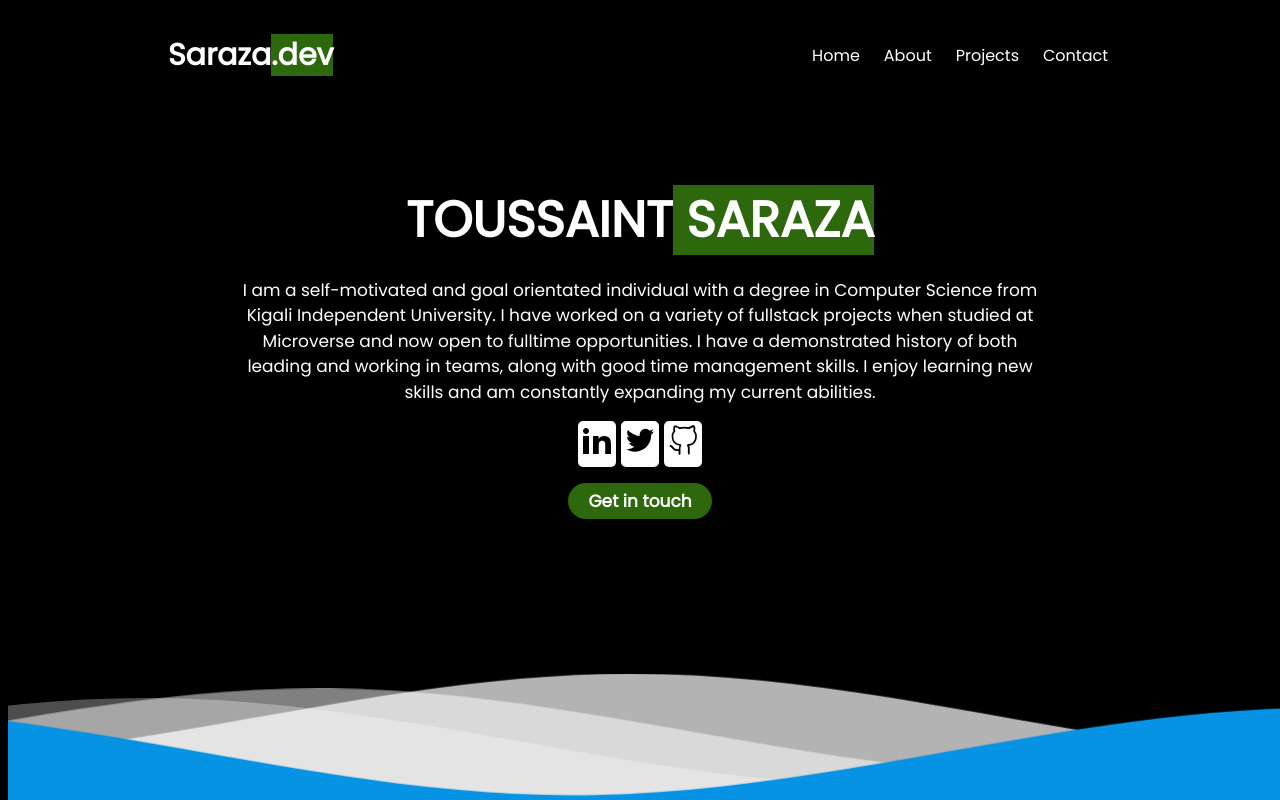
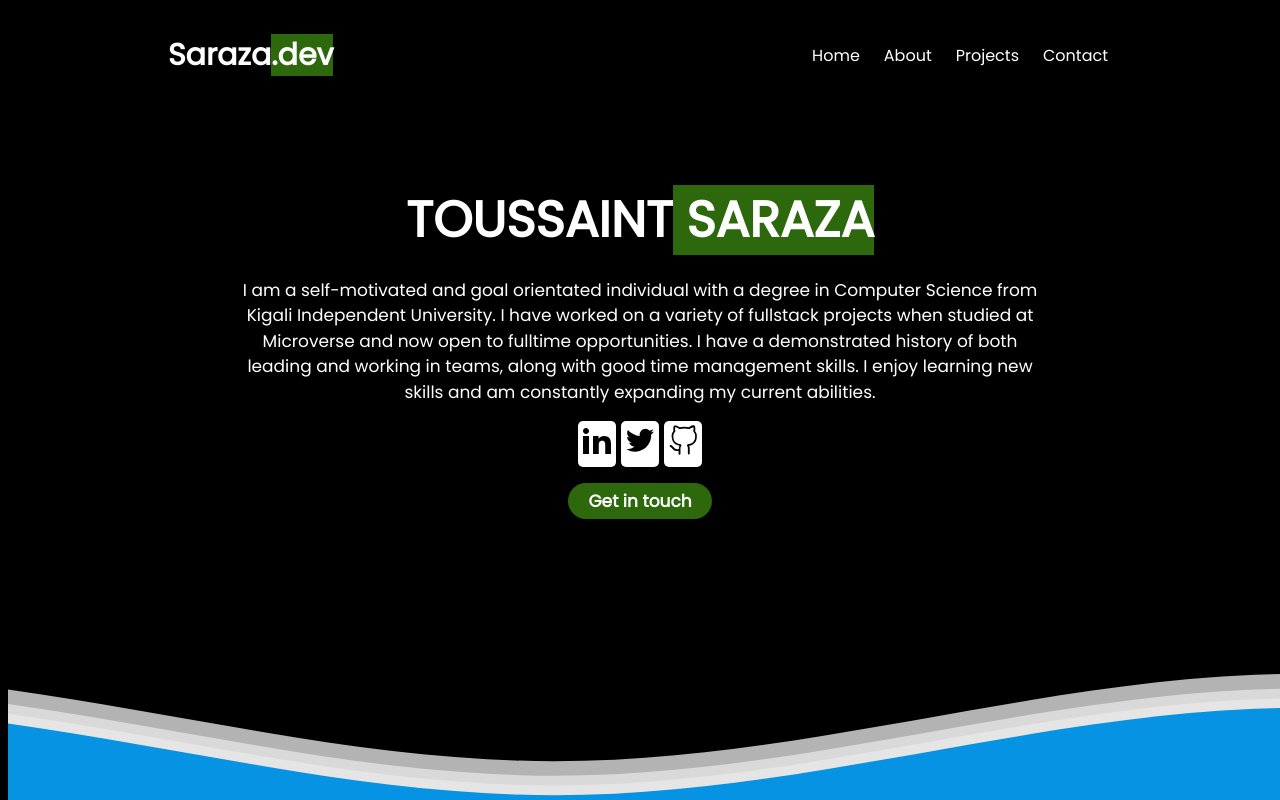
Before and after one commit to sarazaToussaint/Saraza-dev, a React (Create React App) app: page / in a window 1280 px wide. Built offline with nearby package versions, Linux system fonts and the light colour scheme.

Commit message:
Make some changes on the animation

```diff
--- a/src/components/Home.jsx
+++ b/src/components/Home.jsx
@@ -46,7 +46,7 @@ const Home = () => (
         <defs>
           <path id="gentle-wave" d="M-160 44c30 0 58-18 88-18s 58 18 88 18 58-18 88-18 58 18 88 18 v44h-352z" />
         </defs>
-        <g className="parallax">
+        <g className="parall">
           <use xlinkHref="#gentle-wave" x="48" y="0" fill="rgba(255,255,255,0.7" />
           <use xlinkHref="#gentle-wave" x="48" y="3" fill="rgba(255,255,255,0.5)" />
           <use xlinkHref="#gentle-wave" x="48" y="5" fill="rgba(255,255,255,0.3)" />
```
